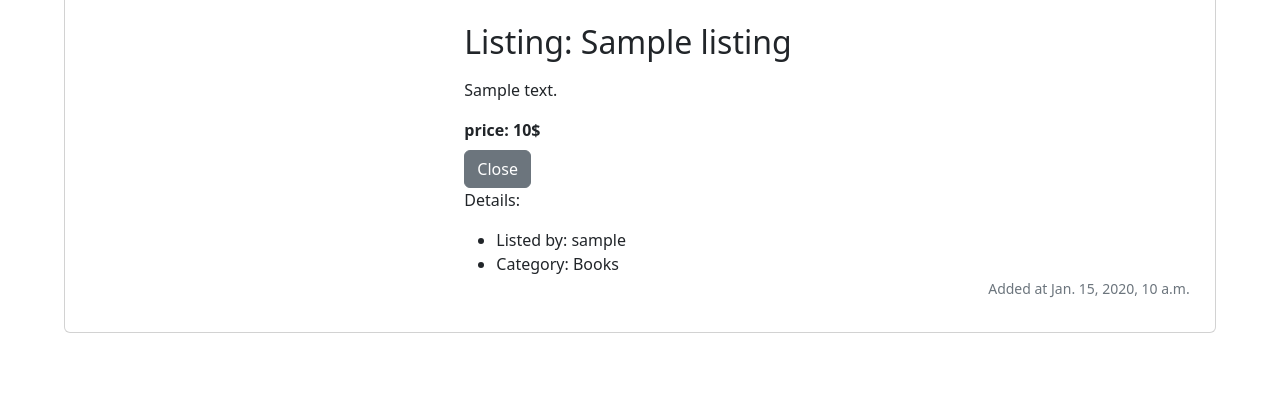
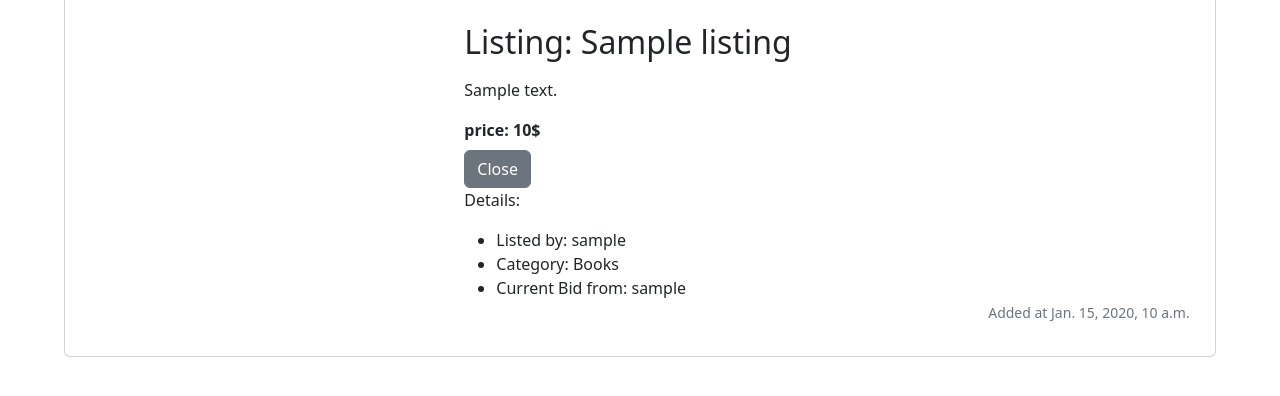
Before and after one commit to fazliddindehkanoff/CS50W-Project-02, a Django app: template auctions/templates/auctions/listing-detail.html in a window 1280 px wide. Shown: the part 277-673 px from the top of the page. Run offline with Django 4.2, Linux system fonts and the light colour scheme; the template is opened without the code that fills it: values that come from a table or form of the project are taken from there, others are empty; a user stored in the database is signed in; tables that the repository leaves empty hold one stand-in row (values such as "Sample post"); some libraries are stand-ins or nearby versions.

Commit message:
bidding have been created

```diff
--- a/auctions/templates/auctions/index.html
+++ b/auctions/templates/auctions/index.html
@@ -11,7 +11,7 @@
                 </div>
                 <div class="col-md-8 mt-5">
                     <div class="card-body">
-                        <a href="#" class="text-decoration-none">
+                        <a href="{% url 'listing-detail' listing.pk %}" class="text-decoration-none">
                             <h5 class="card-title">{{ listing.title }}</h5>
                         </a>
                         <p class="card-text">{{ listing.description|truncatechars:300 }}</p>
--- a/auctions/templates/auctions/listing-detail.html
+++ b/auctions/templates/auctions/listing-detail.html
@@ -36,12 +36,12 @@
                     </p>
                     <button class="btn btn-danger">Cancel</button>
                     {% else %}
-                    <small class="text-muted">Your bid must be greater than current bid {{ bid.bid__max }}$</small>
-                    <form action="#" method="post" class="row g-3 mt-3">
+                    <small class="text-muted">Your bid must be greater than current bid {{ bid.bid }}$</small>
+                    <form action="{% url 'add-bidding' listing.pk %}" method="post" class="row g-3 mt-3">
                         {% csrf_token %}
                         <div class="col-auto">
-                            <input type="hidden" id="current_bid" data-bid="{{ bid.bid__max }}">
-                            <input type="number" class="form-control" id="bid" placeholder="Current bid: {{ bid.bid__max }}$">
+                            <input type="hidden" id="current_bid" data-bid="{{ bid.bid }}">
+                            <input type="number" class="form-control" id="bid" placeholder="Current bid: {{ bid.bid }}$">
                         </div>
                         <div class="col-auto">
                             <button type="submit" class="btn btn-primary mb-3" onclick="validateBidding()">Confirm bid</button>
@@ -52,6 +52,7 @@
                     <ul>
                         <li>Listed by: {{ listing.owner }}</li>
                         <li>Category: {{ listing.get_category_display }}</li>
+                        <li>Current Bid from: {{ bid.user }}</li>
                         <span class="card-text" style="margin-left: 70%;"><small class="text-muted">Added at {{ listing.time }}</small></span>
                     </ul>
                 </div>
--- a/auctions/urls.py
+++ b/auctions/urls.py
@@ -8,5 +8,5 @@ urlpatterns = [
     path("register/", register, name="register"),
     path("listing/<int:pk>/", listing_detail, name="listing-detail"),
     path("add-to-watchlist/<int:pk>/", add_to_watchlist, name="add-to-watchlist"),
-    path("remove-from-watchlist/<int:pk>/", remove_from_watchlist, name="remove-from-watchlist")
+    path("remove-from-watchlist/<int:pk>/", remove_from_watchlist, name="remove-from-watchlist"),
 ]
```
Also changed, not shown: auctions/views.py (+8 -1 lines).
